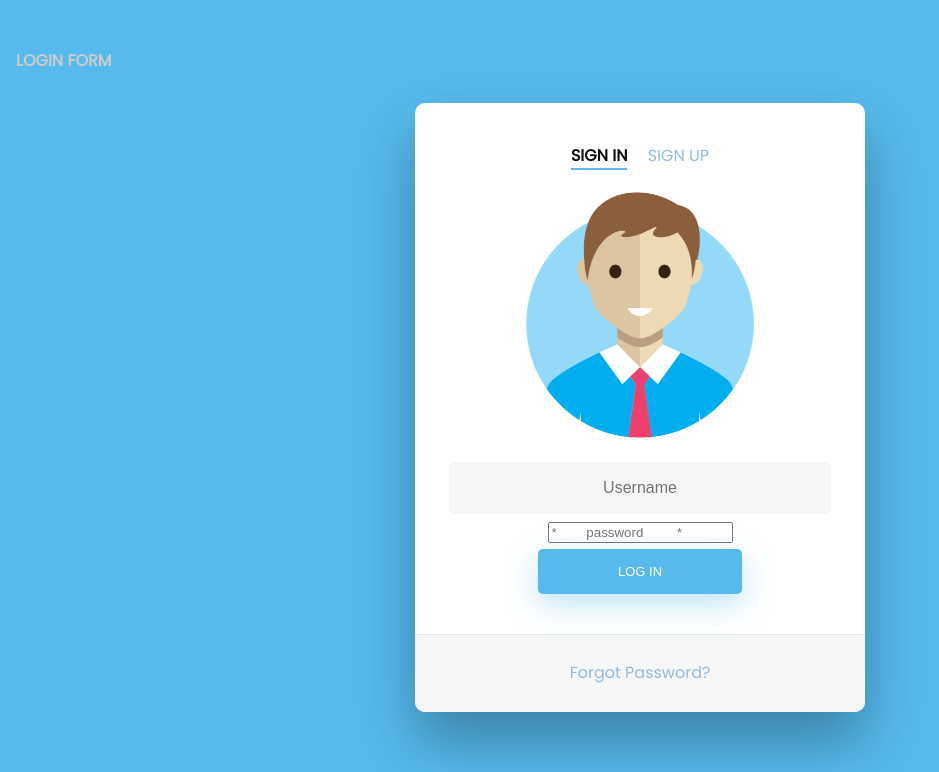
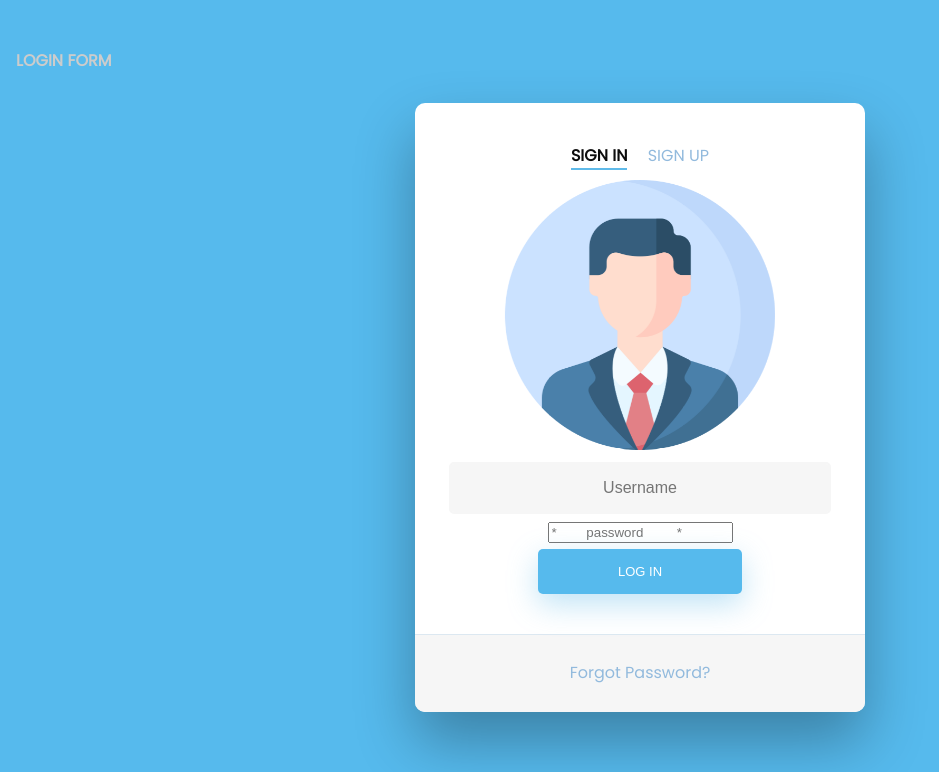
Before and after one commit to mihirmodi31/Railway-Managment-System, a Django app: page /login/ in a window 1280 px wide. Shown: the top 772 px of the page, without its empty margins (0-939 px from the left). Run offline with Django 3.2, Linux system fonts and the light colour scheme.

Commit message:
just for check

```diff
--- a/Railway_Management_System/templates/login.html
+++ b/Railway_Management_System/templates/login.html
@@ -326,7 +326,7 @@
 
         <!-- Icon -->
         <div class="fadeIn first">
-          <img src="{% static 'images/user1.png' %}" id="icon" alt="User Icon" />
+          <img src="{% static 'images/user.png' %}" id="icon" alt="User Icon" />
         </div>
 
         <!-- Login Form -->
```
